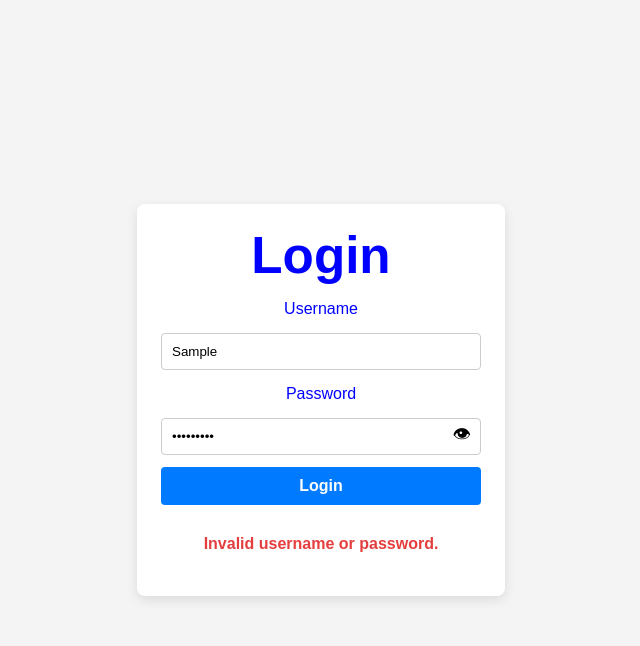
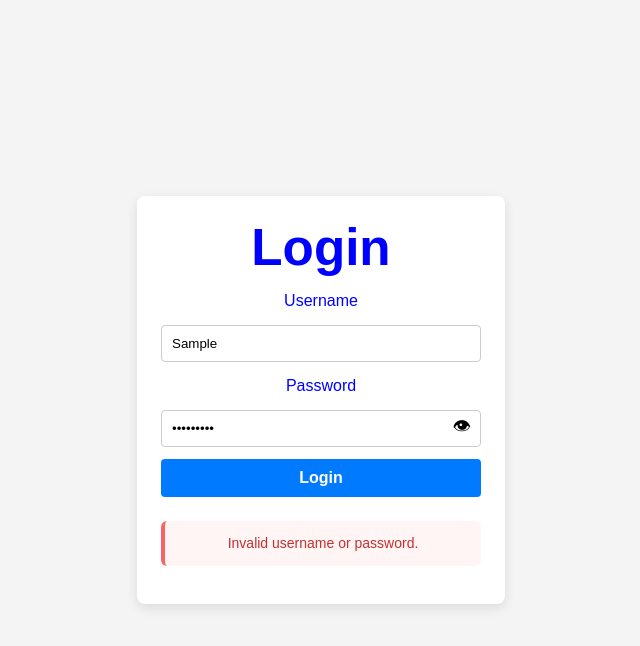
Before and after one commit to mancadra/scrum-app, a React (Vite) app: page /login in a window 1280 px wide. Both pictures are taken after typing "Sample", "Sample123" into the empty fields and a click on the button "Login". Shown: the top 646 px of the page, without its empty margins (319-959 px from the left). Built offline with nearby package versions, Linux system fonts and the light colour scheme; no server answers; the database is empty.

Commit message:
Added error catching to time complexity

```diff
--- a/src/components/AddSprintComponent.jsx
+++ b/src/components/AddSprintComponent.jsx
@@ -65,7 +65,7 @@ export default function AddSprintComponent({ onClose, onAddSprint, loading, erro
           <button type="submit" className="submit-btn" disabled={loading}>
             {loading ? "Saving..." : "Save Sprint"}
           </button>
-          {error && <p style={{ color: 'red', marginTop: '0.5rem' }}>{error}</p>}
+          {error && <p className="error-badge">{error}</p>}
         </form>
       </div>
     </div>
--- a/src/components/ProjectPageBacklogComponent.jsx
+++ b/src/components/ProjectPageBacklogComponent.jsx
@@ -286,6 +286,8 @@ const ProjectPageBacklogComponent = ({ project, onStoryCreated }) => {
                 />
               </label>
 
+              {error && <p className="error-badge">{error}</p>}
+
               <div className="story-modal__actions">
                 <button
                   type="button"
@@ -299,7 +301,7 @@ const ProjectPageBacklogComponent = ({ project, onStoryCreated }) => {
                 <button
                   type="button"
                   className="story-modal__secondary-button"
-                  onClick={() => setTimeComplexityStory(null)}
+                  onClick={() => { setTimeComplexityStory(null); setError(''); }}
                 >
                   Cancel
                 </button>
--- a/src/index.css
+++ b/src/index.css
@@ -96,3 +96,13 @@ body{
   font-family: Arial, Helvetica, sans-serif;
   background:#f4f6f9;
 }
+
+.error-badge {
+  background-color: #fff5f5;
+  color: #c53030;
+  padding: 0.75rem;
+  border-radius: 6px;
+  border-left: 4px solid #f56565;
+  font-size: 0.875rem;
+  margin-top: 0.75rem;
+}
--- a/src/pages/AdminPage.jsx
+++ b/src/pages/AdminPage.jsx
@@ -80,7 +80,7 @@ export default function AdminPage() {
               {loading ? "Dodajam..." : "Dodaj uporabnika"}
             </button>
           </form>
-          {message && <p className={`message ${messageType}`}>{message}</p>}
+          {message && <p className={messageType === 'error' ? 'error-badge' : 'message success'}>{message}</p>}
         </div>
 
         {/* Seznam uporabnikov */}
--- a/src/pages/CreateProjectPage.jsx
+++ b/src/pages/CreateProjectPage.jsx
@@ -186,7 +186,7 @@ export default function CreateProjectPage({ onProjectCreated }) {
                         {loading ? 'Creating...' : 'Create Project'}
                     </button>
                 </div>
-                {error && <p className="message error">{error}</p>}
+                {error && <p className="error-badge">{error}</p>}
             </div>
         </div>
     )
--- a/src/pages/LoginPage.jsx
+++ b/src/pages/LoginPage.jsx
@@ -77,7 +77,7 @@ export default function LoginPage({ onLogin }) {
         <button className="login-button" type="submit" disabled={loading}>
           {loading ? 'Logging in...' : 'Login'}
         </button>
-        {error && <p className="message error">{error}</p>}
+        {error && <p className="error-badge">{error}</p>}
       </form>
     </div>
   );
```
Also changed, not shown: 1 other file (tests, documents, lock files or other folders).
